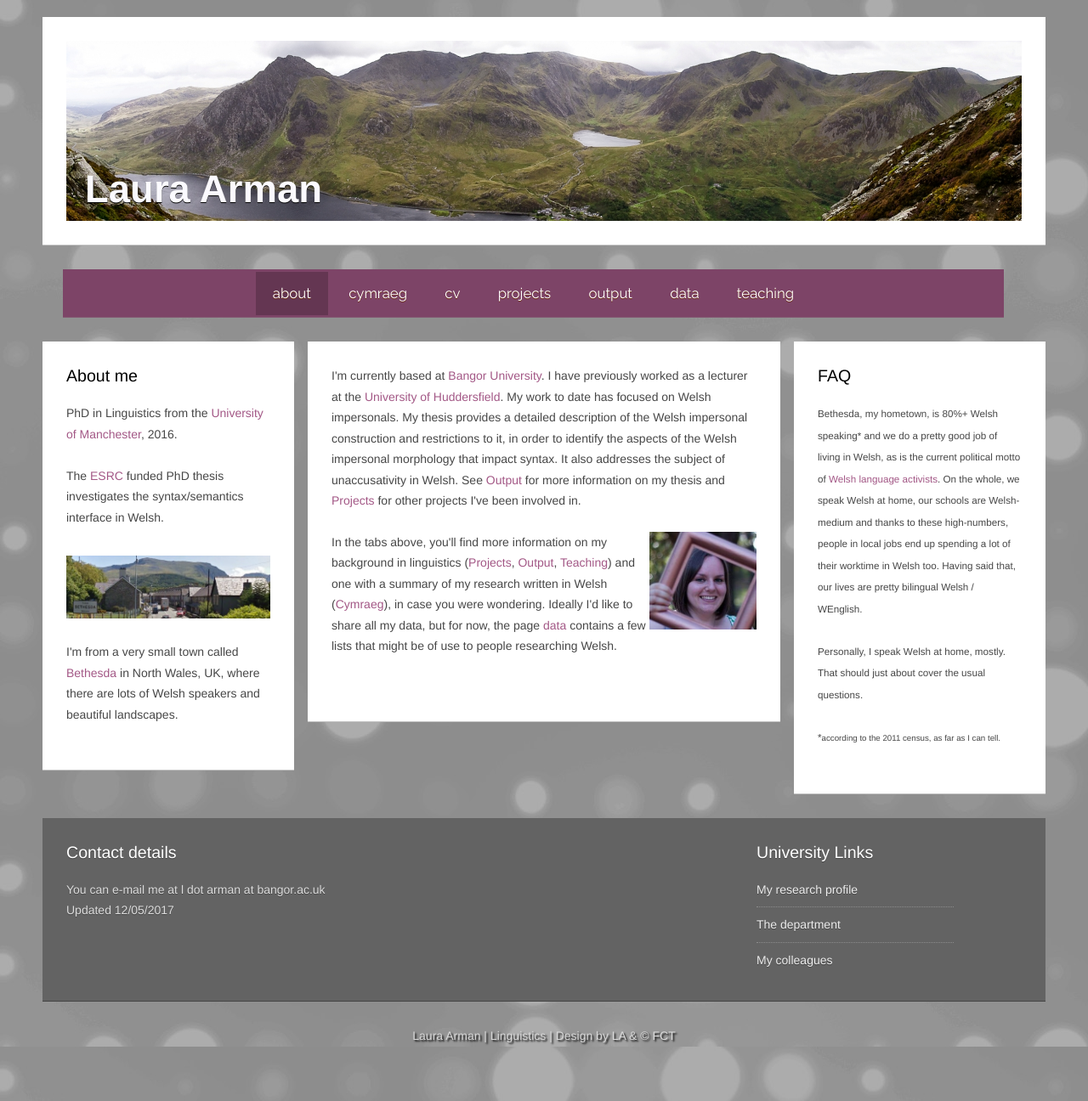
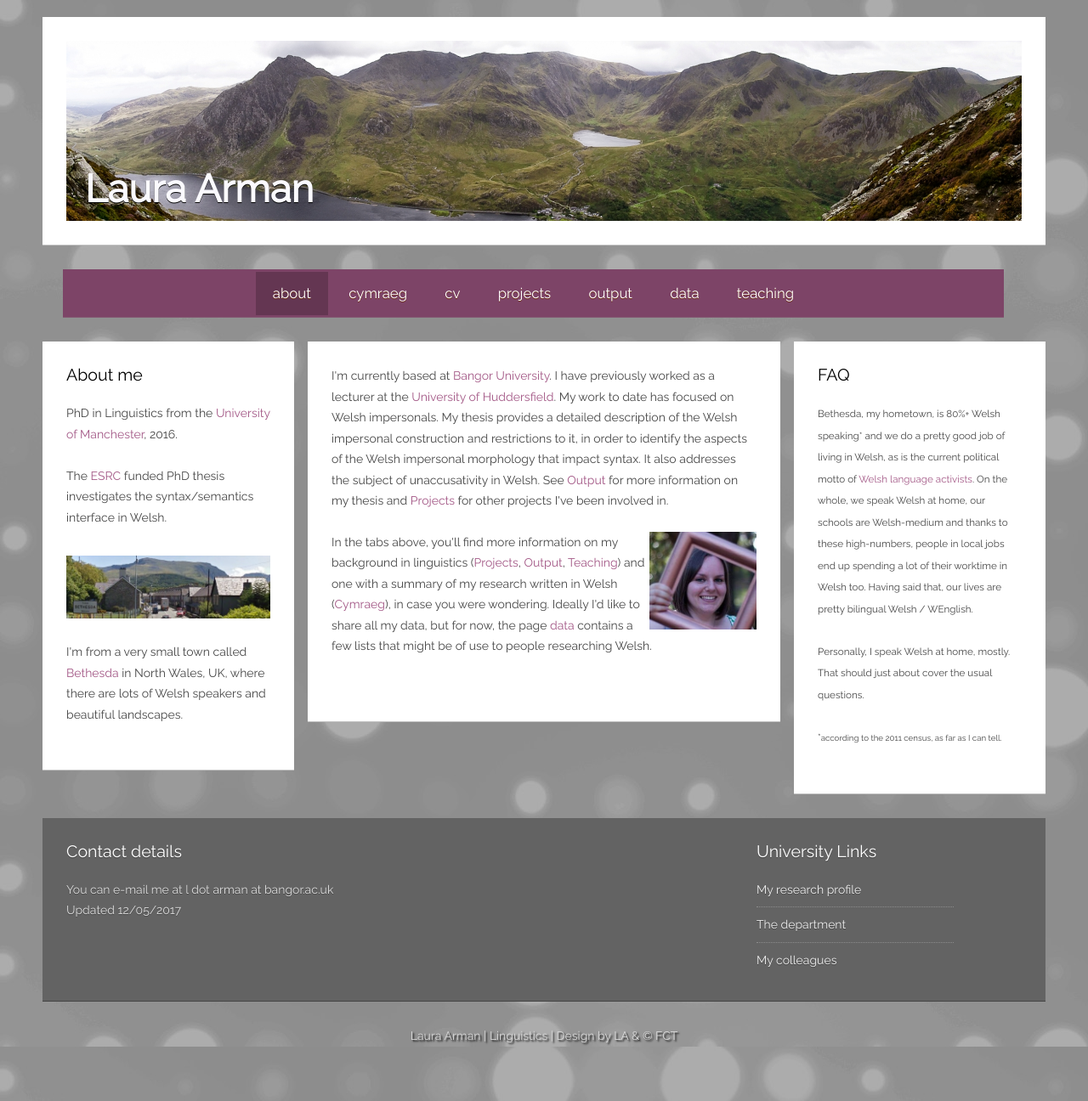
Before and after one commit to Laurarman/laurarman.github.io, a PHP site: page / in a window 1280 px wide. Shown: the whole page at 85% size. Run offline with PHP 8.4, Linux system fonts and the light colour scheme.

Commit message:
Update style.css
changed all font to Raleway

```diff
--- a/style.css
+++ b/style.css
@@ -13,7 +13,7 @@ body {
   background: #e1e4e5 url(images/dotz.jpg) repeat scroll 0% 50%;
   font-size: 10.5pt;
   line-height: 1.75em;
-  font-family: Helvetica,sans-serif;
+  font-family: Raleway,sans-serif;
   color: #383939;
 }
 br.clear {
@@ -22,7 +22,7 @@ br.clear {
 h2, h3, h4 {
   font-weight: normal;
   margin-bottom: 1em;
-  font-family: Helvetica,sans-serif;
+  font-family: Raleway,sans-serif;
   color: #000000;
 }
 h2 {
@@ -286,7 +286,7 @@ dd.alist p{margin-top:0.2em}
 }
 #logo h1 {
   color: #fbfaff;
-  font-family: Helvetica,Arial,sans-serif;
+  font-family: Raleway,sans-serif;
   font-size: 3.25em;
   font-weight: bold;
   text-shadow: #000000 0 1px 0;
```
